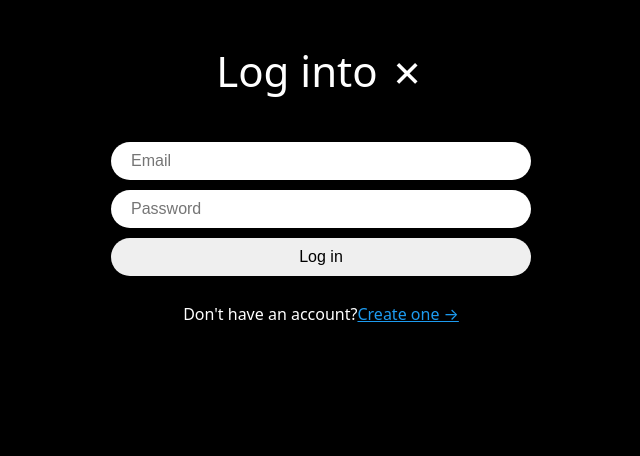
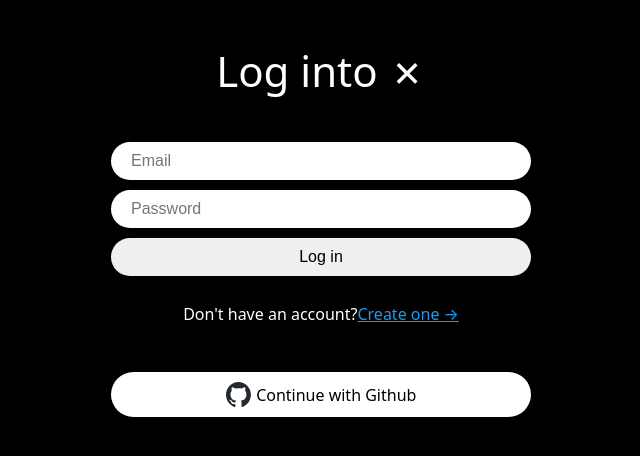
Before and after one commit to haeyeongcho/nwitter-reloaded, a React (Vite) app: page /login in a window 1280 px wide. Shown: the top 456 px of the page, without its empty margins (319-959 px from the left). Built offline with nearby package versions, Linux system fonts and the light colour scheme; no server answers.

Commit message:
add github button

```diff
--- /dev/null
+++ b/src/components/github-btn.tsx
@@ -0,0 +1,35 @@
+import { GithubAuthProvider, signInWithPopup } from "firebase/auth";
+import { styled } from "styled-components";
+
+const Button = styled.span`
+  margin-top: 50px;
+  background-color: white;
+  font-weight: 500;
+  width: 100%;
+  color: black;
+  padding: 10px 20px;
+  border-radius: 50px;
+  border: 0;
+  display: flex;
+  gap: 5px;
+  align-items: center;
+  justify-content: center;
+  cursor: pointer;
+`;
+
+const Logo = styled.img`
+  height: 25px;
+`;
+
+export default function GithubButton() {
+  const onClick = async () => {
+    const provider = new GithubAuthProvider();
+    await signInWithPopup;
+  };
+  return (
+    <Button>
+      <Logo src="/github-mark.svg" />
+      Continue with Github
+    </Button>
+  );
+}
--- a/src/routes/create-account.tsx
+++ b/src/routes/create-account.tsx
@@ -11,6 +11,7 @@ import {
   Title,
   Wrapper,
 } from "../components/auth-components";
+import GithubButton from "../components/github-btn";
 
 export default function CreateAccount() {
   const navigate = useNavigate();
@@ -95,6 +96,7 @@ export default function CreateAccount() {
         Already have an account?
         <Link to="/login">Log in &rarr;</Link>
       </Switcher>
+      <GithubButton />
     </Wrapper>
   );
 }
--- a/src/routes/login.tsx
+++ b/src/routes/login.tsx
@@ -11,6 +11,7 @@ import {
   Title,
   Wrapper,
 } from "../components/auth-components";
+import GithubButton from "../components/github-btn";
 
 export default function CreateAccount() {
   const navigate = useNavigate();
@@ -72,6 +73,7 @@ export default function CreateAccount() {
         Don't have an account?
         <Link to="/create-account">Create one &rarr;</Link>
       </Switcher>
+      <GithubButton />
     </Wrapper>
   );
 }
```
Also changed, not shown: public/github-mark.svg (added).
